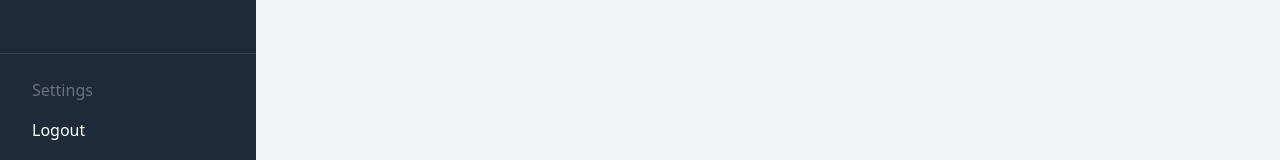
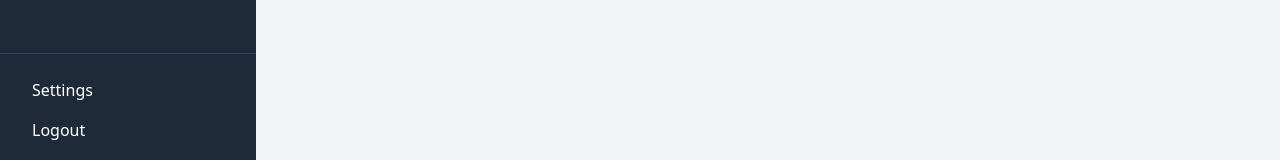
Before and after one commit to Jaba248/OU-Project, a React (Vite) app in the folder frontend/: page /dashboard in a window 1280 px wide. Shown: the part 634-794 px from the top of the page. Built offline with nearby package versions, Linux system fonts and the light colour scheme; sample sign-in values are in the browser's storage.

Commit message:
Add Links to settings page

```diff
--- a/frontend/src/App.jsx
+++ b/frontend/src/App.jsx
@@ -11,6 +11,7 @@ import DashboardLandingPage from "./pages/dashboard/Dashboard";
 import ProjectsPage from "./pages/dashboard/Projects";
 import ProjectDetailPage from "./pages/dashboard/ProjectDetail";
 import ClientsPage from "./pages/dashboard/Clients";
+import SettingsPage from "./pages/dashboard/Settings";
 
 function App() {
   return (
@@ -34,6 +35,7 @@ function App() {
             <Route path="projects" element={<ProjectsPage />} />
             <Route path="projects/:id" element={<ProjectDetailPage />} />
             <Route path="clients" element={<ClientsPage />} />
+            <Route path="settings" element={<SettingsPage />} />
           </Route>
         </Routes>
       </div>
--- a/frontend/src/components/DashboardLayout.jsx
+++ b/frontend/src/components/DashboardLayout.jsx
@@ -44,12 +44,9 @@ const DashboardLayout = () => {
           </a>
         </nav>
         <div className="p-4 border-t border-gray-700">
-          <a
-            href="#"
-            className="block px-4 py-2 rounded text-gray-500 cursor-not-allowed"
-          >
+          <NavLink to="/dashboard/settings" className={navLinkClassName}>
             Settings
-          </a>
+          </NavLink>
           <button
             onClick={handleLogout}
             className="w-full text-left block px-4 py-2 rounded hover:bg-red-700"
```
